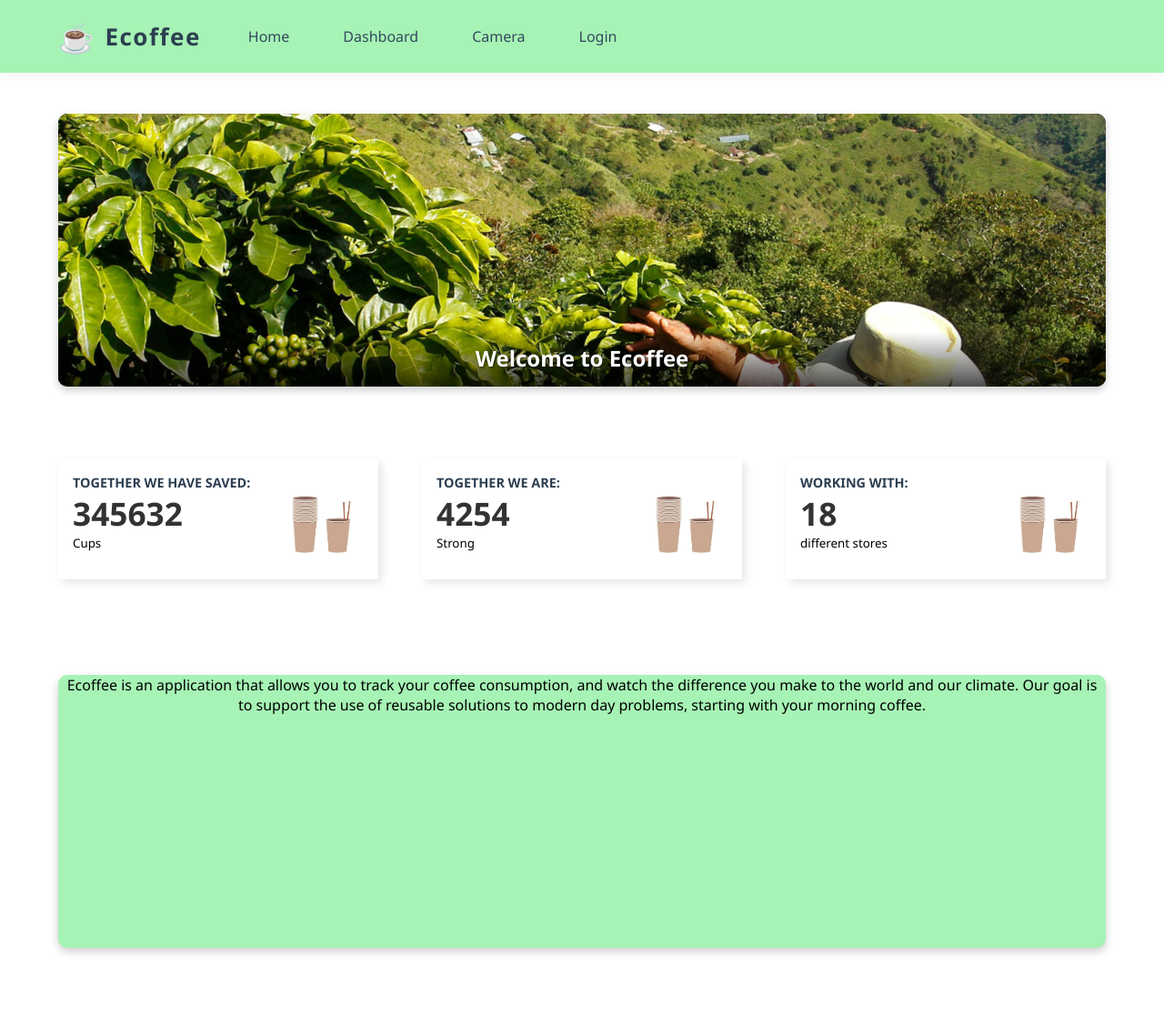
After one commit to wentaohe1/ECM2434_Group_Project, a Django app: page /welcome/ in a window 1280 px wide. The commit adds this page. Shown: the whole page at 91% size. Run offline with Django 5.2, Linux system fonts and the light colour scheme.

Commit message:
first draft of the welcome page and a new media file for images

```diff
--- a/Ecoffee/Ecoffee/settings.py
+++ b/Ecoffee/Ecoffee/settings.py
@@ -127,8 +127,11 @@ USE_TZ = True
 
 STATIC_URL = '/static/'
 STATICFILES_DIRS = [
-    os.path.join(BASE_DIR, "static"),
+    os.path.join(BASE_DIR, "/static/"),
 ]
+
+MEDIA_URL = '/media/'
+MEDIA_ROOT = os.path.join(BASE_DIR, 'media')
 
 # Default primary key field type
 # https://docs.djangoproject.com/en/5.1/ref/settings/#default-auto-field
--- a/Ecoffee/Ecoffee/urls.py
+++ b/Ecoffee/Ecoffee/urls.py
@@ -16,8 +16,10 @@ Including another URLconf
 """
 from django.contrib import admin
 from django.urls import include, path
-from . import views
-from Ecoffee.views import dashboard_view
+from . import views, settings
+from Ecoffee.views import dashboard_view, get_banner_images
+from django.conf.urls.static import static
+
 
 urlpatterns = [
     path('admin/', admin.site.urls),
@@ -26,4 +28,9 @@ urlpatterns = [
     path('login_system/',include('login_system.urls')),
     path('dashboard/', dashboard_view, name='dashboard'),
     path('code/',include('qr_codes.urls')),
+    path('welcome/',views.welcome,name = 'welcome'),
+    path('api/banner-images/', get_banner_images, name='banner-images'),
 ]
+
+if settings.DEBUG:
+    urlpatterns += static(settings.MEDIA_URL, document_root=settings.MEDIA_ROOT)
--- a/Ecoffee/Ecoffee/views.py
+++ b/Ecoffee/Ecoffee/views.py
@@ -1,4 +1,10 @@
+import os
+from random import random
+
+from django.http import HttpResponse, JsonResponse
 from django.shortcuts import render
+
+from Ecoffee import settings
 
 
 def home(request):
@@ -7,3 +13,21 @@ def home(request):
 
 def dashboard_view(request):
     return render(request, 'dashboard.html')
+
+def welcome(response):
+    return render(response, 'welcome.html')
+
+
+def get_banner_images(request):
+    images_folder = os.path.join(settings.MEDIA_ROOT, 'banner_images')
+    if not os.path.exists(images_folder):
+        return JsonResponse({'images': []})  # Return empty list if folder doesn't exist
+
+    images = [
+        f"{settings.MEDIA_URL}banner_images/{img}"
+        for img in os.listdir(images_folder)
+        if img.endswith(('.jpg', '.jpeg', '.png', '.gif'))
+    ]
+
+    random.shuffle(images)  # Optional: Randomize the order of images
+    return JsonResponse({'images': images})
--- a/Ecoffee/EcoffeeBase/urls.py
+++ b/Ecoffee/EcoffeeBase/urls.py
@@ -3,4 +3,5 @@ from . import views
 
 urlpatterns = [
     path('', views.index)
+
 ]
--- a/Ecoffee/templates/homepage.html
+++ b/Ecoffee/templates/homepage.html
@@ -268,7 +268,7 @@
 <body>
     <header class="top-nav">
         <div class="brand-section">
-            <div class="logo">Ecoffee</div>
+            <div class="logo" ><a style="color: black; text-decoration: none;" href = "{% url 'welcome' %}">Ecoffee</a></div>
             <ul class="nav-list">
                 <li class="nav-item"><a href="#">Home</a></li>
                 <li class="nav-item"><a href="{% url 'dashboard' %}">Dashboard</a></li>
--- /dev/null
+++ b/Ecoffee/templates/welcome.html
@@ -0,0 +1,483 @@
+{% load static %}
+<html lang="en">
+
+<header class="top-nav">
+        <div class="brand-section">
+            <div class="logo">Ecoffee</div>
+            <ul class="nav-list">
+                <li class="nav-item"><a href="#">Home</a></li>
+                <li class="nav-item"><a href="{% url 'dashboard' %}">Dashboard</a></li>
+                <li class="nav-item"><a href="#">Camera</a></li>
+                {% if user.is_authenticated %}
+                    <li class="nav-item"><a href="{% url 'logout' %}">Logout</a></li>
+
+                {% else %}
+                    <li class="nav-item"><a href="{% url 'login' %}">Login</a></li>
+                {% endif %}
+
+            </ul>
+        </div>
+
+
+
+    </header>
+
+
+<head>
+    <title>Welcome</title>
+
+    <meta name="viewport" content="width=device-width, initial-scale=1.0">
+
+</head>
+
+<body style="padding-top: 75px;">
+    <div class="banner">
+        <img id="banner-image" src="../media/banner-images/plantation1.jpg" alt="Banner">
+        <div class="banner-text">Welcome to Ecoffee</div>
+    </div>
+</body>
+<div class="main-content">
+    <div class = "cards">
+                <div class="card-single">
+                    <div class="card-flex">
+                        <div class="card-info">
+                            <div class="card-head">
+                                <span>Together we have saved:</span>
+                            </div>
+                            <h2>345632 </h2>
+                            <small> Cups </small>
+                        </div>
+                        <div class="card-chart">
+                            <span class="card-chart"><img src="{% static 'images/../media/banner-images/cups.jpg' %}"></span>
+                        </div>
+                    </div>
+                </div>
+                        <div class="card-single">
+                    <div class="card-flex">
+                        <div class="card-info">
+                            <div class="card-head">
+                                <span>Together we are:</span>
+                            </div>
+                            <h2>4254</h2>
+                            <small> Strong </small>
+                        </div>
+                        <div class="card-chart">
+                            <span class="card-chart"><img src="{% static '/media/banner-images/cups.jpg' %}"></span>
+                        </div>
+                    </div>
+                </div>
+                <div class="card-single">
+                    <div class="card-flex">
+                        <div class="card-info">
+                            <div class="card-head">
+                                <span>Working with:</span>
+                            </div>
+                            <h2>18 </h2>
+                            <small> different stores </small>
+                        </div>
+                        <div class="card-chart">
+                            <span class="card-chart"><img src="{% static 'images/../media/banner-images/cups.jpg' %}"></span>
+                        </div>
+                    </div>
+                </div>
+    </div>
+</div>
+
+        <section class="about-section">
+            <p style = 'text-align: center;'>
+                Ecoffee is an application that allows you to track your coffee consumption, and watch the difference you make to the world and our climate.
+                Our goal is to support the use of reusable solutions to modern day problems, starting with your morning coffee.
+            </p>
+        </section>
+
+<script>
+let images = [
+    "../media/banner-images/plantation1.jpg",
+    "../media/banner-images/plantation2.jpg",
+    "../media/banner-images/plantation3.jpg"
+];
+
+let index = 0;
+const bannerImage = document.getElementById("banner-image");
+
+function changeImage() {
+    index = (index + 1) % images.length;
+    bannerImage.src = images[index];
+}
+
+setInterval(changeImage, 8000);
+</script>
+
+
+
+
+
+
+
+
+
+
+
+<style>
+    body {
+    margin: 0;
+    padding: 0;
+    font-family: Arial, sans-serif;
+}
+    .about-section {
+        box-shadow: 0px 4px 10px rgba(0, 0, 0, 0.2);
+        background: #a6f3b5;
+        border-radius: 10px;
+        width: 90%;
+        height: 300px;
+        margin-top: 0px;
+        margin: 75px auto;
+        text-align: center;
+        }
+/* Banner container */
+.banner {
+    width: 90%;  /* Adjust width (e.g., 90% of the page) */
+    height: 300px;
+    position: relative;
+    overflow: hidden;
+    margin-top: 300px;
+    margin: 50px auto;  /* Adds margin around the banner & centers it */
+    border-radius: 10px; /* Optional: Rounds the corners */
+    box-shadow: 0px 4px 10px rgba(0, 0, 0, 0.2); /* Adds a soft shadow */
+    background-color: #000; /* Prevents gaps when images change */
+}
+
+.banner img {
+    width: 100%;
+    height: 100%;
+    object-fit: cover;
+    display: block;
+    border-radius: 10px; /* Rounds the image to match the banner */
+}
+
+/* Gradient Overlay */
+.banner::after {
+    content: "";
+    position: absolute;
+    bottom: 0;
+    left: 0;
+    z-index: 1;
+    width: 100%;
+    height: 20%; /* Covers lower 5th of the banner */
+    background: linear-gradient(to bottom, rgba(0, 0, 0, 0) 0%, rgba(0, 0, 0, 0.7) 100%);
+}
+
+/* Text over the gradient */
+.banner-text {
+    position: absolute;
+    bottom: 5%; /* Adjust text position */
+    left: 50%;
+    transform: translateX(-50%);
+    color: white;
+    font-size: 1.5rem;
+    font-weight: bold;
+    text-align: center;
+    text-shadow: 1px 1px 3px rgba(0, 0, 0, 0.7);
+    z-index: 2; /* Ensures text is above gradient */
+    width: 90%; /* Adjust text width */
+}
+@keyframes changeImage {
+    0%, 100% { background-image: url('../media/banner-images/plantation1.jpg'); }
+    33% { background-image: url('../media/banner-images/plantation2.jpg'); }
+    66% { background-image: url('../media/banner-images/plantation3.jpg'); }
+}
+
+
+            * {
+                margin: 0;
+                padding: 0;
+                box-sizing: border-box;
+                font-family: 'Segoe UI', Arial, sans-serif;
+            }
+            /* main processes */
+            .main-content {
+                margin-top: 100px;
+                padding: 10px 5%;
+            }
+            /* top  */
+            .top-nav {
+                width: 100%;
+                height: 80px;
+                background: #a6f3b5;
+                padding: 15px 5%;
+                display: flex;
+                justify-content: space-between;
+                align-items: center;
+                position: fixed;
+                top: 0;
+                box-shadow: 0 2px 15px rgba(0,0,0,0.05);
+                z-index: 1000;
+            }
+
+            .brand-section {
+                display: flex;
+                align-items: center;
+                gap: 40px;
+            }
+
+            .logo {
+                font-size: 26px;
+                font-weight: 700;
+                color: #2c3e50;
+                letter-spacing: 1.5px;
+                display: flex;
+                align-items: center;
+            }
+
+            .logo::before {
+                content: "☕";
+                margin-right: 10px;
+                font-size: 32px;
+            }
+
+            .nav-list {
+                display: flex;
+                gap: 35px;
+                list-style: none;
+            }
+
+            .nav-item a {
+                text-decoration: none;
+                color: #34495e;
+                font-size: 16px;
+                font-weight: 500;
+                transition: all 0.3s ease;
+                padding: 8px 12px;
+                border-radius: 6px;
+            }
+
+            .nav-item a:hover {
+                color: #3498db;
+                background: rgba(52, 152, 219, 0.1);
+            }
+
+            .stats-section {
+                display: flex;
+                align-items: center;
+                gap: 40px;
+            }
+
+            .stat-item {
+                position: relative;
+                padding: 0 15px;
+            }
+
+            .stat-item:not(:last-child)::after {
+                content: "|";
+                color: #ddd;
+                position: absolute;
+                right: -20px;
+            }
+
+            .stat-title {
+                font-size: 13px;
+                color: #7f8c8d;
+                text-transform: uppercase;
+                letter-spacing: 0.5px;
+            }
+
+            .stat-value {
+                font-size: 15px;
+                font-weight: 600;
+                color: #2c3e50;
+                margin-top: 3px;
+            }
+
+            .user-menu {
+                position: relative;
+                cursor: pointer;
+            }
+
+            .dropdown-menu {
+                position: absolute;
+                right: 0;
+                top: 100%;
+                background: white;
+                border-radius: 8px;
+                box-shadow: 0 4px 12px rgba(0,0,0,0.1);
+                min-width: 160px;
+                margin-top: 10px;
+                opacity: 0;
+                visibility: hidden;
+                transition: all 0.3s ease;
+                z-index: 1001;
+            }
+
+            .dropdown-menu.show {
+                opacity: 1;
+                visibility: visible;
+            }
+
+            .dropdown-item {
+                padding: 12px 20px;
+                color: #2c3e50;
+                text-decoration: none;
+                display: block;
+                transition: background 0.2s;
+            }
+
+            .dropdown-item:hover {
+                background: #f8f9fa;
+            }
+
+            .dropdown-divider {
+                height: 1px;
+                background: #eee;
+                margin: 4px 0;
+            }
+
+            /* main processes */
+            .main-content {
+                margin-top: 50px;
+                padding: 30px 5%;
+            }
+
+            /* process bar */
+            .progress-section {
+                width: 100%;
+                margin: 50px 0;
+            }
+
+            .progress-bar {
+                width: 100%;
+                height: 20px;
+                background: #ecf0f1;
+                border-radius: 10px;
+                overflow: hidden;
+            }
+
+            .metric-procent {
+                width: 100%;
+                height: 35px;
+
+            }
+
+            .progress-fill {
+                width: 65%;
+                height: 100%;
+                background: linear-gradient(90deg, #3498db, #2ecc71);
+                transition: width 0.5s ease;
+            }
+
+
+
+            @media (max-width: 768px) {
+                .metrics-grid {
+                    grid-template-columns: 1fr;
+                }
+
+                .stats-section {
+                    gap: 20px;
+                    flex-wrap: wrap;
+                }
+
+                .nav-list {
+                    gap: 20px;
+                }
+
+                .brand-section {
+                    gap: 20px;
+                }
+            }
+            /* cards CSS */
+            .cards {
+                display: grid;
+                grid-template-columns: repeat(3, 1fr);
+                grid-gap: 3em;
+            }
+            .card-single{
+                background-color: #fff;
+                padding: 1rem;
+                box-shadow: 4px 4px 10px rgba(0, 0, 0, 0.1);
+                border-radius: 2px;
+            }
+            .card-flex {
+                display: grid;
+                grid-template-columns: 70% auto;
+            }
+            .card-head span{
+                font-size: 18px;
+                color: #2c3e50;
+                display: block;
+                font-weight: bold;
+                text-transform: uppercase;
+                font-size: .9rem;
+            }
+            .card-head small {
+                font-weight: 600;
+                color: #555;
+            }
+            .card-info h2{
+                font-size: 2.2rem;
+                color: #333;
+            }
+            .card-chart span {
+                font-size: 5rem;
+            }
+            .card-chart img{
+                width: 100px;
+                height: auto;
+            }
+
+            .card-grid {
+                display: grid;
+                float: right;
+                width: 40%;
+            }
+            .progress-grid {
+                margin-top: 3rem;
+                display: grid;
+                grid-template-columns: auto 66%;
+                grid-gap: 2rem;
+            }
+            .analytics-card, .badge-card {
+                background: #fff;
+                padding: 1.5rem;
+                box-shadow: 4px 4px 10px rgba(0, 0, 0, 0.1);
+                border-radius: 2px;
+            }
+
+            .analytics-head{
+                display: flex;
+                justify-content: space-between;
+                align-items: center;
+            }
+            .analytics-head span{
+                font-size: 1.5rem;
+            }
+            .analytics-chart{
+                padding-top: 30px;
+            }
+            .chart-circle{
+                height: 150px;
+                width: 150px;
+                border-left: 10px solid transparent;
+                border-top: 10px solid #5850ec;
+                border-right: 10px solid #5850ec;
+                border-bottom: 10px solid #5850ec;
+                display: grid;
+                place-items: center;
+                margin: auto;
+                border-radius: 50%;
+                margin-bottom: 3em;
+            }
+            .badge-grid{
+                padding-top: 20px;
+                display: grid;
+                grid-template-columns: repeat(3,1fr);
+            }
+            .badge-item img{
+                width: 200px;
+                height: auto;
+            }
+
+            </style>
+
+
+
+</html>
```
Also changed, not shown: Ecoffee/EcoffeeBase/admin.py (+9 -2 lines), Ecoffee/EcoffeeBase/views.py (line endings or trailing spaces), Ecoffee/db.sqlite3, Ecoffee/media/banner-images/cups.jpg (added), Ecoffee/media/banner-images/plantation1.jpg (added), Ecoffee/media/banner-images/plantation2.jpg (added), Ecoffee/media/banner-images/plantation3.jpg (added).
